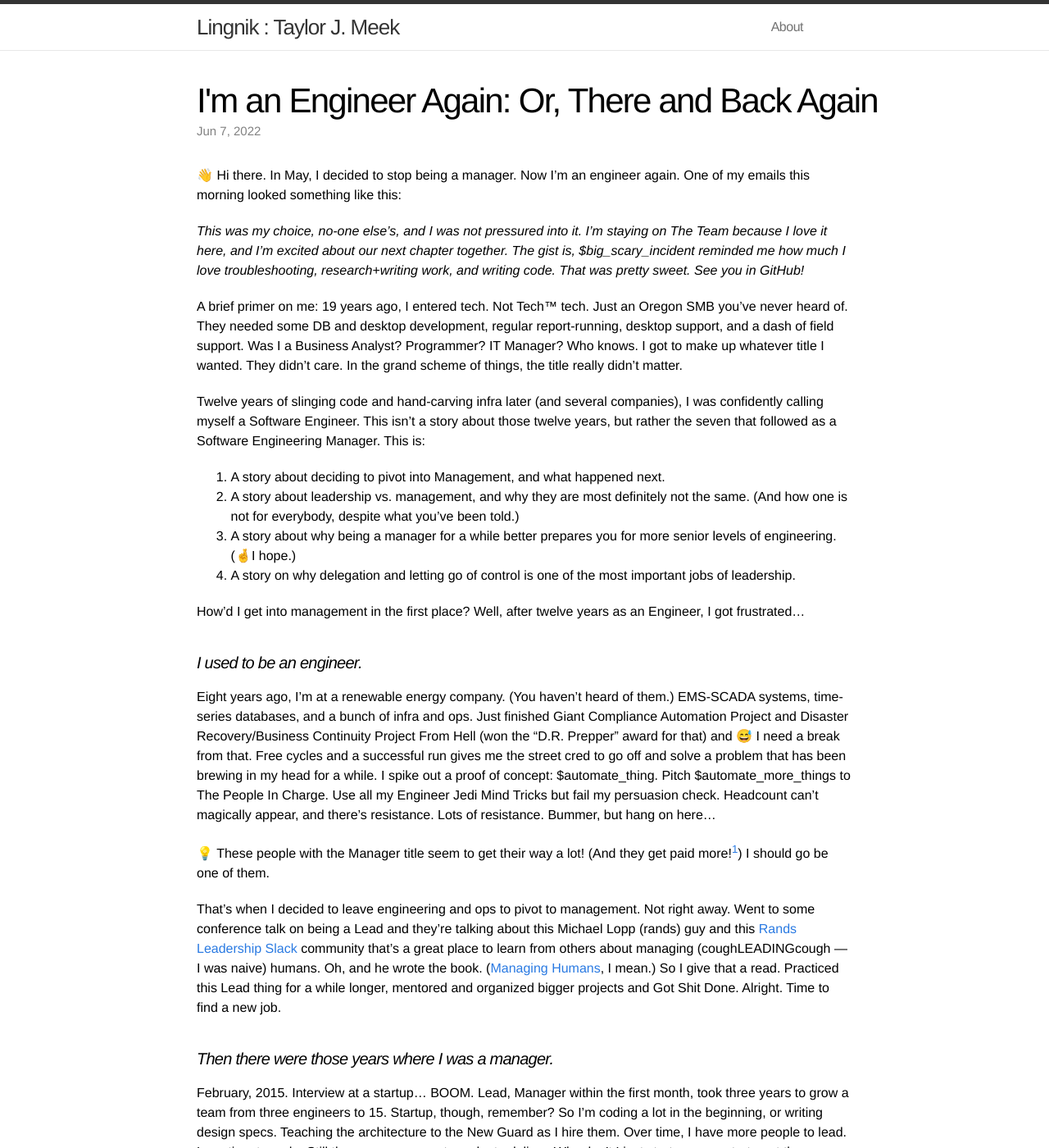
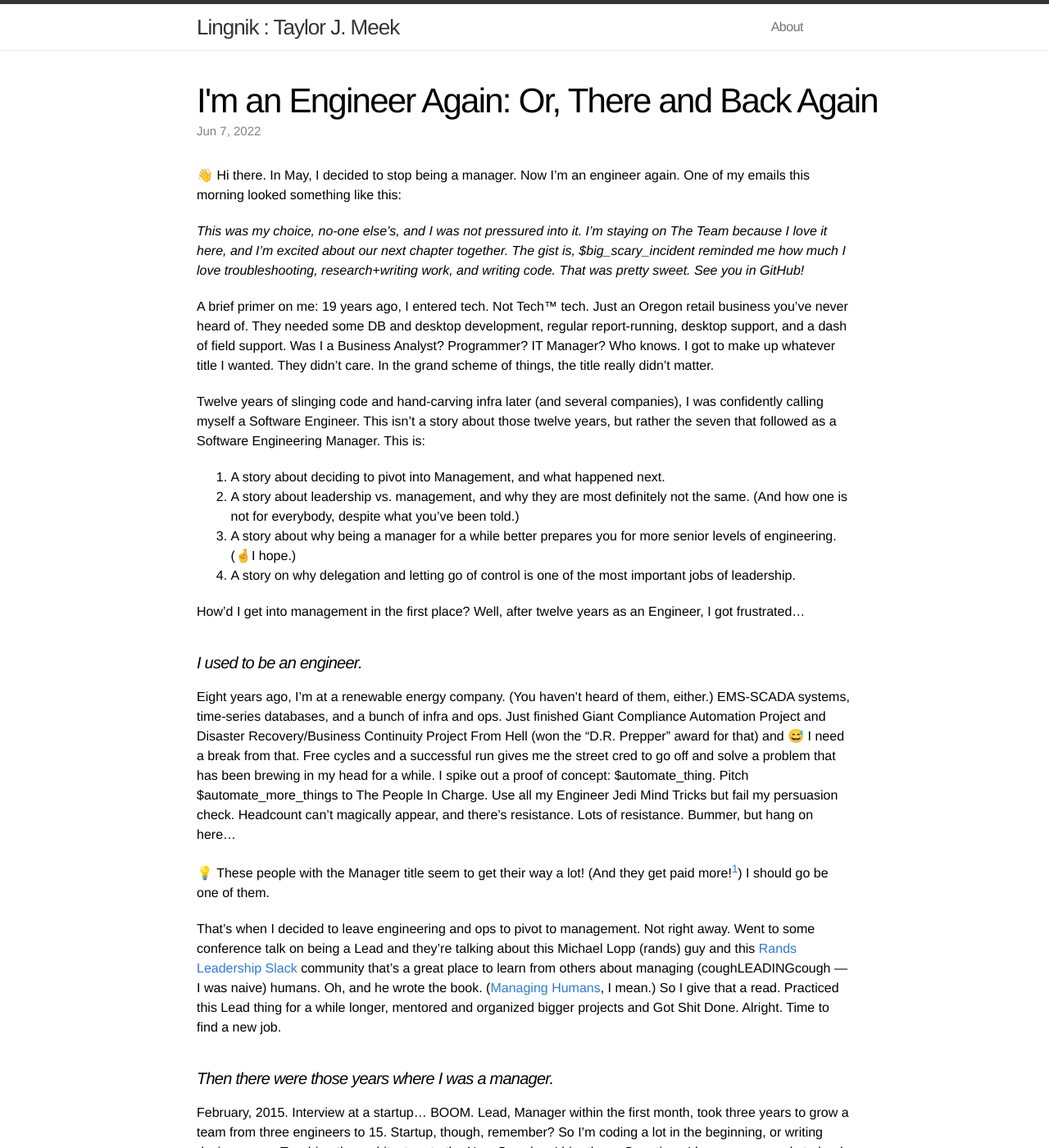
Before and after one commit to Lingnik/lingnik.github.io, a Jekyll site: the page built from _posts/2022-06-07-i-am-an-engineer-again-or-there-and-back-again.markdown, in a window 1280 px wide and 1400 px high. Shown: the whole window at 82% size. Built offline with Jekyll 4.4.1, drawn with Linux system fonts in a browser that asks for light colours; comment, search, counter and statistics services are not loaded.

Commit message:
bree said acronyms are dumb
thanks bree

```diff
--- a/_posts/2022-06-07-i-am-an-engineer-again-or-there-and-back-again.markdown
+++ b/_posts/2022-06-07-i-am-an-engineer-again-or-there-and-back-again.markdown
@@ -10,7 +10,7 @@ excerpt: "Wherein I write about being a manager and how I realized I want to go
 
 *This was my choice, no-one else’s, and I was not pressured into it. I’m staying on The Team because I love it here, and I’m excited about our next chapter together. The gist is, $big_scary_incident reminded me how much I love troubleshooting, research+writing work, and writing code. That was pretty sweet. See you in GitHub!*
 
-A brief primer on me: 19 years ago, I entered tech. Not Tech™ tech. Just an Oregon SMB you’ve never heard of. They needed some DB and desktop development, regular report-running, desktop support, and a dash of field support. Was I a Business Analyst? Programmer? IT Manager? Who knows. I got to make up whatever title I wanted. They didn’t care. In the grand scheme of things, the title really didn’t matter.
+A brief primer on me: 19 years ago, I entered tech. Not Tech™ tech. Just an Oregon retail business you’ve never heard of. They needed some DB and desktop development, regular report-running, desktop support, and a dash of field support. Was I a Business Analyst? Programmer? IT Manager? Who knows. I got to make up whatever title I wanted. They didn’t care. In the grand scheme of things, the title really didn’t matter.
 
 Twelve years of slinging code and hand-carving infra later (and several companies), I was confidently calling myself a Software Engineer. This isn’t a story about those twelve years, but rather the seven that followed as a Software Engineering Manager. This is:
 1. A story about deciding to pivot into Management, and what happened next.
@@ -21,7 +21,7 @@ Twelve years of slinging code and hand-carving infra later (and several companie
 How’d I get into management in the first place? Well, after twelve years as an Engineer, I got frustrated…
 
 #### I used to be an engineer.
-Eight years ago, I’m at a renewable energy company. (You haven’t heard of them.) EMS-SCADA systems, time-series databases, and a bunch of infra and ops. Just finished Giant Compliance Automation Project and Disaster Recovery/Business Continuity Project From Hell (won the “D.R. Prepper” award for that) and 😅 I need a break from that. Free cycles and a successful run gives me the street cred to go off and solve a problem that has been brewing in my head for a while. I spike out a proof of concept: $automate_thing. Pitch $automate_more_things to The People In Charge. Use all my Engineer Jedi Mind Tricks but fail my persuasion check. Headcount can’t magically appear, and there’s resistance. Lots of resistance. Bummer, but hang on here…
+Eight years ago, I’m at a renewable energy company. (You haven’t heard of them, either.) EMS-SCADA systems, time-series databases, and a bunch of infra and ops. Just finished Giant Compliance Automation Project and Disaster Recovery/Business Continuity Project From Hell (won the “D.R. Prepper” award for that) and 😅 I need a break from that. Free cycles and a successful run gives me the street cred to go off and solve a problem that has been brewing in my head for a while. I spike out a proof of concept: $automate_thing. Pitch $automate_more_things to The People In Charge. Use all my Engineer Jedi Mind Tricks but fail my persuasion check. Headcount can’t magically appear, and there’s resistance. Lots of resistance. Bummer, but hang on here…
 
 💡 These people with the Manager title seem to get their way a lot! (And they get paid more![^1]) I should go be one of them.
 
```
